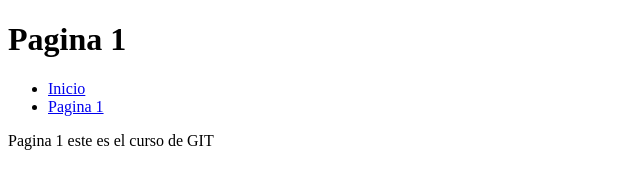
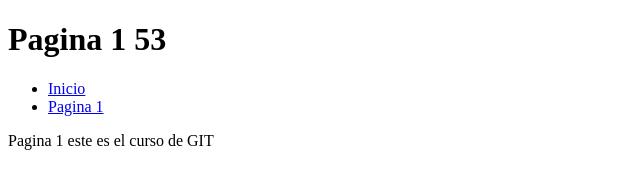
Before and after one commit to luisferhinca/testeando, a plain HTML site: page pagina1.html in a window 1280 px wide. Shown: the full height of the page, 0-640 px from the left. Drawn offline with Linux system fonts and the light colour scheme.

Commit message:
Cambios en pagina 1

```diff
--- a/pagina1.html
+++ b/pagina1.html
@@ -2,10 +2,10 @@
 <html lang="es">
 	<head>
 		<meta charset="utf-8" />
-		<title>Pagina web HTML</title>
+		<title>Pagina web HTML 23</title>
 	</head>
 	<body>
-		<h1>Pagina 1</h1>
+		<h1>Pagina 1 53</h1>
 		<ul>
 			<li><a href="index.html">Inicio</a></li>
 			<li><a href="pagina1.html">Pagina 1</a></li>
```
